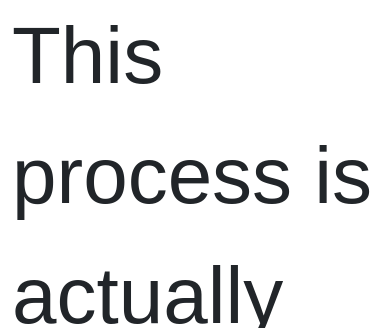
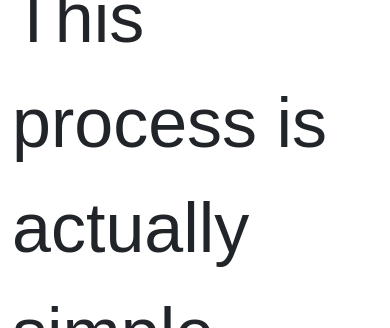
Before and after one commit to Cassandra-Hinds/Regent-Prep-Review, a website built with Parcel: page algebra-two-review/polynomials.html in a window 390 px wide. Shown: the part 772-1100 px from the top of the page. Built offline with nearby package versions, Linux system fonts and the light colour scheme.

Commit message:
edited and added more media queries

```diff
--- a/src/styles.css
+++ b/src/styles.css
@@ -10,7 +10,10 @@ body {
   h1 {
     font-size: 100px;
   }
-  a {
+  h2 {
     font-size: 80px;
   }
+  a {
+    font-size: 70px;
+  }
 }
```
Also changed, not shown: global-history-two-review/remainder-therom.html (renamed from algebra-two-review/remainder-therom.html).
